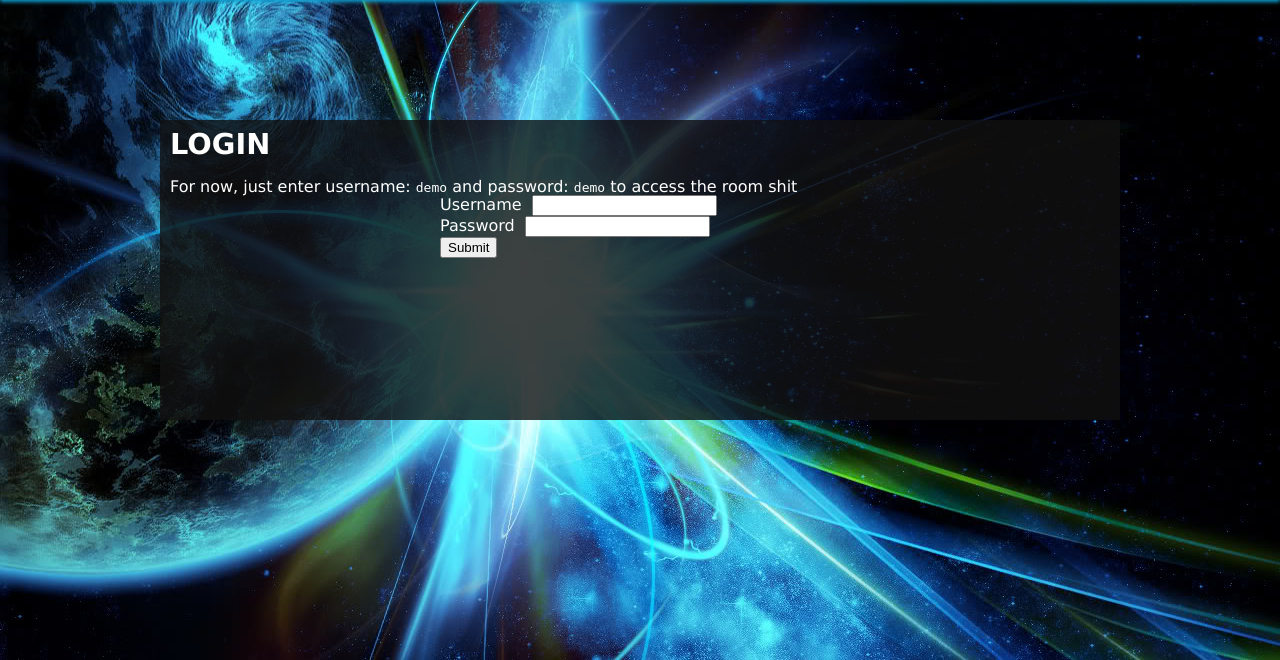
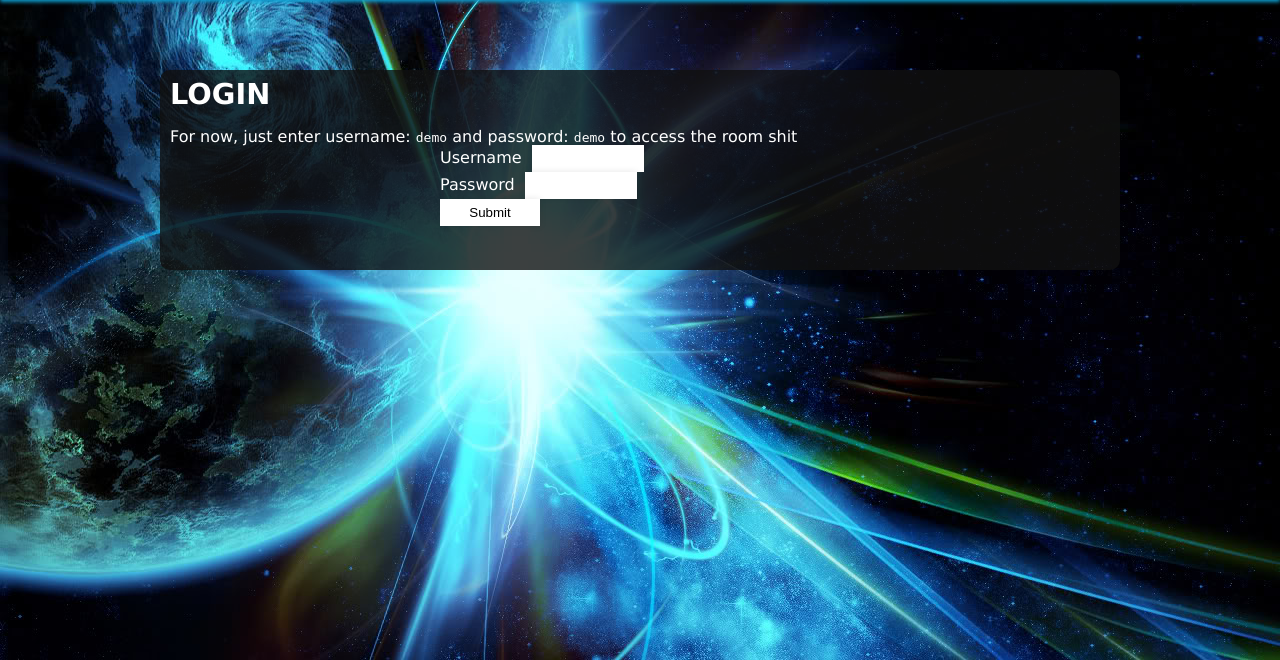
Before and after one commit to dellsystem/comp206, a PHP site: page /index.php?mode=login in a window 1280 px wide. Shown: the part 76-736 px from the top of the page. Run offline with PHP 8.4, Linux system fonts and the light colour scheme.

Commit message:
working on login form (NOT DONE YET) and rounded corners for clarence

```diff
--- a/includes/style.css
+++ b/includes/style.css
@@ -56,7 +56,7 @@ body {
 #header {
     padding: 10px;
     height: 55px;
-    margin-bottom: 120px;
+    margin-bottom: 70px;
     background: rgb(17, 17, 17); /* Fallback - opaque */
     background: rgba(17, 17, 17, 0.7);
     -webkit-box-shadow: 0px 2px 4px #0fa0d1;
@@ -118,7 +118,10 @@ body {
 }
 
 #page {
-    min-height: 300px;
+    min-height: 200px;
+    -webkit-border-radius: 10px;
+    -moz-border-radius: 10px;
+    /* rounded corners in webkit/gecko ... might as well */
 }
 
 /* Footer */
@@ -252,3 +255,44 @@ Just doing opacity = whatever will affect child elements too */
     margin: 0 auto;
     width: 400px;
 }
+
+/* -----------------------
+ * Styling for the login form
+ * ---------------------- */
+
+.form {
+    width: 250px;
+    margin-left: 300px;
+    text-align: right;
+    margin-top: 10px;
+}
+
+input {
+    padding: 5px;
+    border: solid 1px #FFFFFF;
+    outline: 0;
+    width: 100px;
+    background: #FFFFFF;
+    /* drop shadows for opera, gecko, and webkit */
+    box-shadow: rgba(0, 0, 0, 0.1) 0px 0px 7px;
+    -moz-box-shadow: rgba(0, 0, 0, 0.1) 0px 0px 7px;
+    -webkit-box-shadow: rgba(0, 0, 0, 0.1) 0px 0px 7px;
+}
+
+input:hover, input:focus {
+    border-color: #C9C9C9;
+    -webkit-box-shadow: rgba(0, 0, 0, 0.2) 0px 0px 7px; /*darker shadow*/
+    -moz-box-shadow: rgba(0, 0, 0, 0.2) 0px 0px 7px;
+}
+
+.form label {
+    margin-right: 10px;
+}
+
+.submit input {
+    margin-top: 10px;
+    background: #1492C4;
+    color: #FFFFFF;
+    -webkit-border-radius: 5px;
+    -moz-border-radius: 5px;
+}
```
